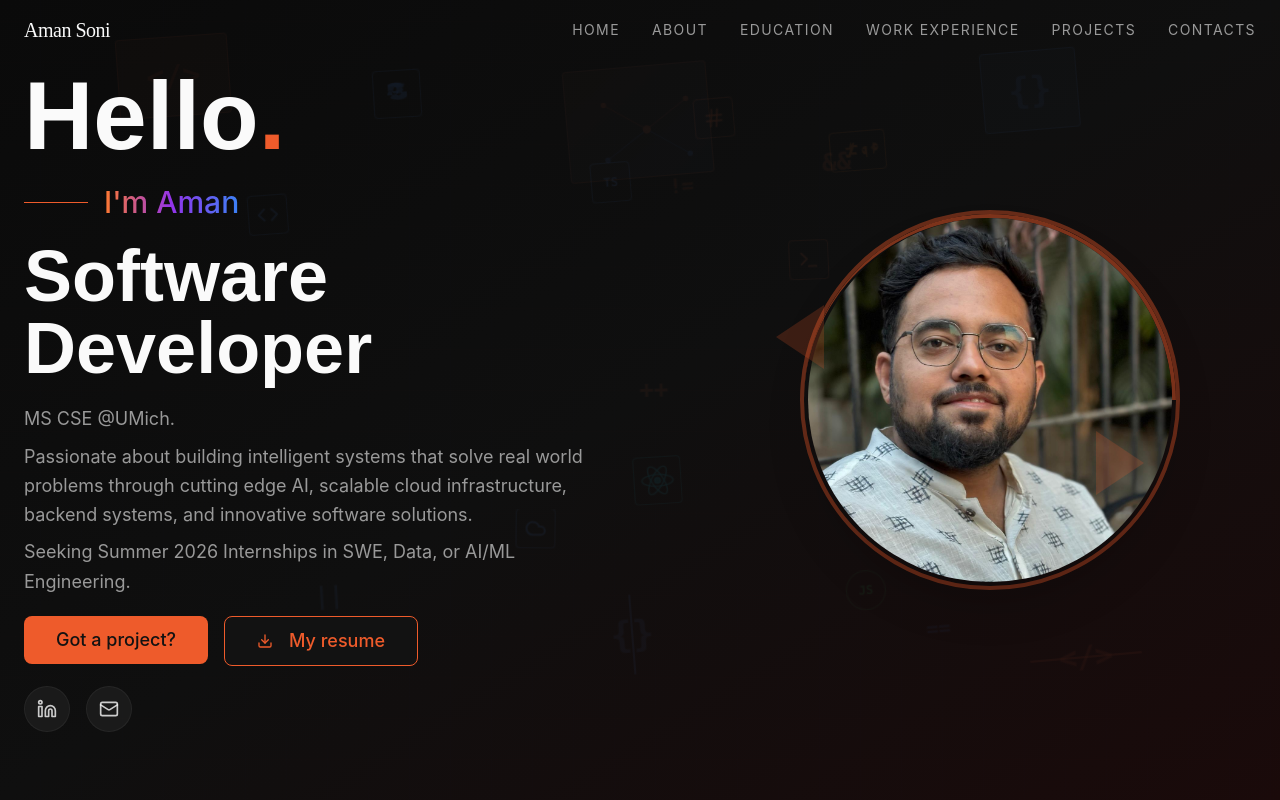
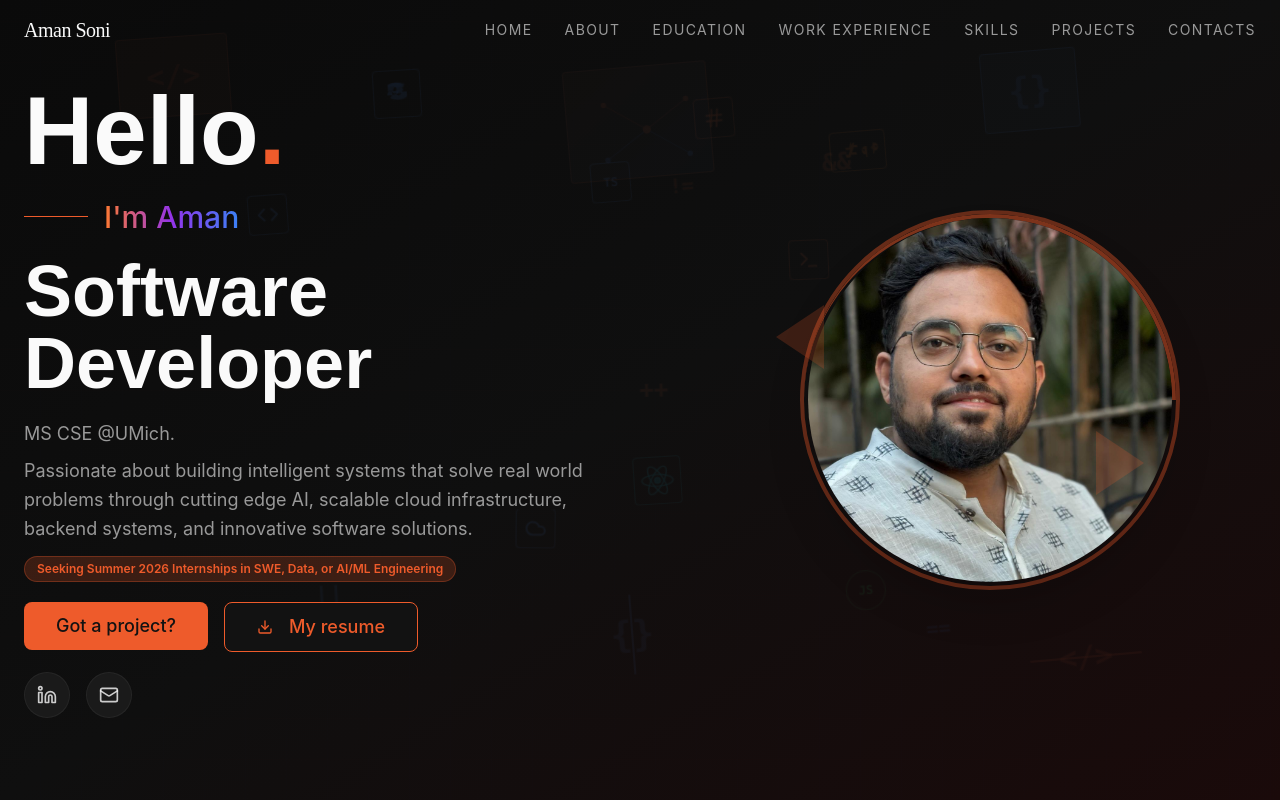
Before and after one commit to amansoni2404/My-Portfolio, a React (Vite) app: page / in a window 1280 px wide. Shown: the top 800 px of the page. Built offline with nearby package versions, Linux system fonts and the light colour scheme; the HTML template or start-up script is replaced by a standard one.

Commit message:
Add Skills to navbar and highlight internship text with orange badge

```diff
--- a/src/components/Hero.tsx
+++ b/src/components/Hero.tsx
@@ -228,7 +228,11 @@ const Hero = () => {
               <div className="text-muted-foreground text-lg max-w-2xl leading-relaxed space-y-2">
                 <p>MS CSE @UMich.</p>
                 <p>Passionate about building intelligent systems that solve real world problems through cutting edge AI, scalable cloud infrastructure, backend systems, and innovative software solutions.</p>
-                <p>Seeking Summer 2026 Internships in SWE, Data, or AI/ML Engineering.</p>
+                <p>
+                  <span className="text-xs font-semibold px-3 py-1 rounded-full bg-accent-orange/20 text-accent-orange border border-accent-orange/30 inline-block">
+                    Seeking Summer 2026 Internships in SWE, Data, or AI/ML Engineering
+                  </span>
+                </p>
               </div>
             </div>
 
--- a/src/components/Navbar.tsx
+++ b/src/components/Navbar.tsx
@@ -6,6 +6,7 @@ const navItems = [
   { label: 'About', href: '#about' },
   { label: 'Education', href: '#education' },
   { label: 'Work Experience', href: '#experience' },
+  { label: 'Skills', href: '#skills' },
   { label: 'Projects', href: '#projects' },
   { label: 'Contacts', href: '#contact' },
 ];
```
